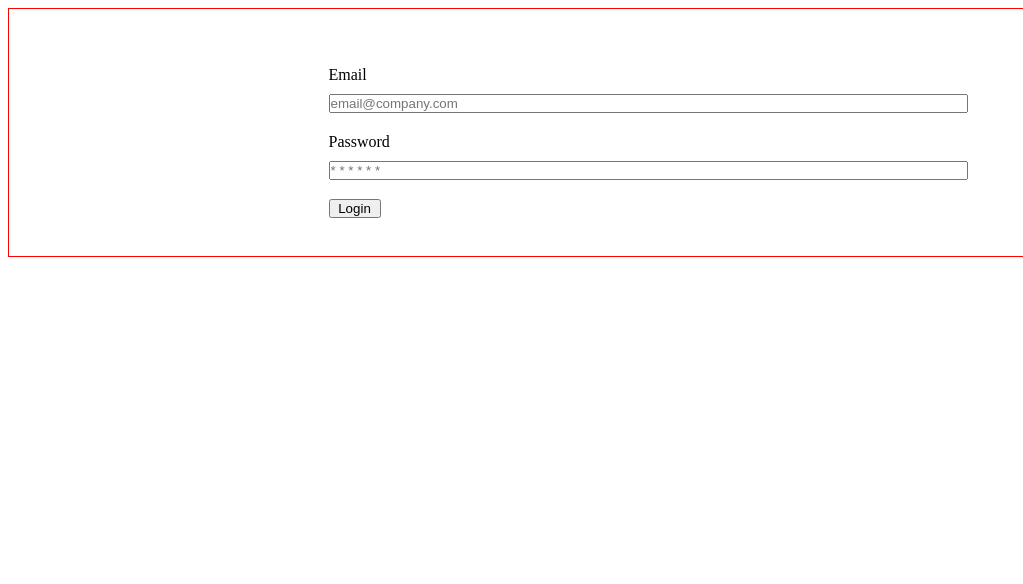
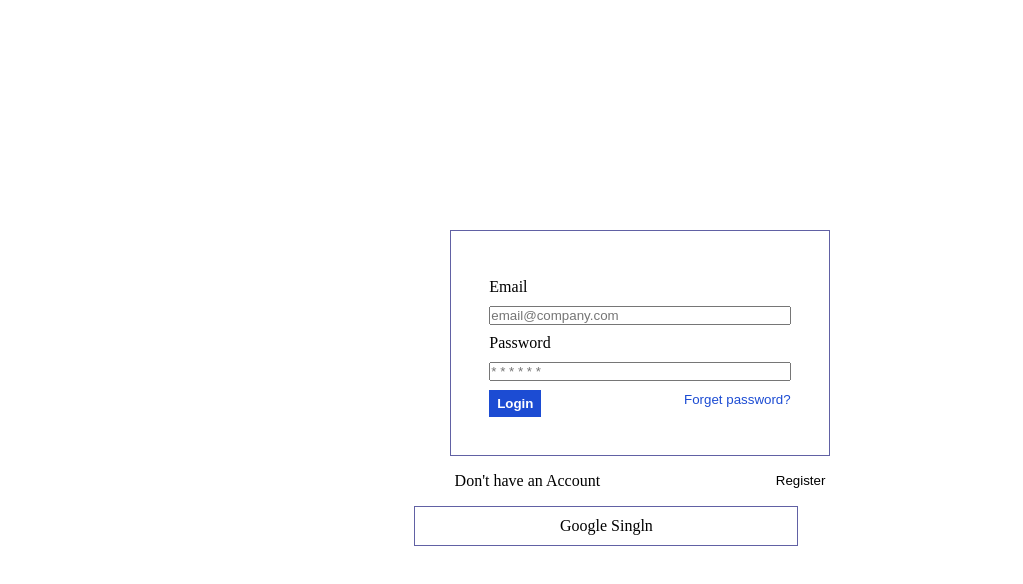
Before and after one commit to No-Country/c8-86-t-react-firebase, a React (Vite) app in the folder healthyApp/: page / in a window 1280 px wide. Both pictures are taken after a click on the button "Go to Cart". Shown: the top 584 px of the page, without its empty margins (0-1023 px from the left). Built offline with nearby package versions, Linux system fonts and the light colour scheme; no server answers.

Commit message:
Creando extructura login/signup

```diff
--- a/healthyApp/src/App.jsx
+++ b/healthyApp/src/App.jsx
@@ -1,5 +1,4 @@
 
-import { useState } from 'react'
 import { Route, Routes } from 'react-router-dom'
 import Home from './components/Home/Home'
 import Login from './components/Login/Login'
@@ -9,22 +8,17 @@ import Profile from './components/Profile/Profile'
 import SignUp from './components/SignUp/SignUp'
 import ProductDetail from './components/Products/ProductDetail'
 import RecipeDetail from './components/Recipes/RecipeDetail'
-import { AuthProvider } from "./context/AuthContext";
-
-
 
 function App() {
 
   return (
     <div className="App">
-      <AuthProvider>
         <Routes >
+          <Route path='/' element={<Home />} />
           <Route path='/login' element={<Login />} />
           <Route path='/signup' element={<SignUp />} />
-          <Route path='/' element={<Home />} />
           <Route path='/product/:id' element={<ProductDetail />} />
-          <Route path='/recipe/:id' element={<RecipeDetail />} />
-
+          <Route path='/recipe/:id' element={<RecipeDetail />} />ç
 
           <Route element={<ProtectedRoutes />}>
             <Route path='/cart' element={<Cart />} />
@@ -32,7 +26,6 @@ function App() {
           </Route>
 
         </Routes>
-      </AuthProvider>
     </div>
   )
 }
--- a/healthyApp/src/components/Login/Login.css
+++ b/healthyApp/src/components/Login/Login.css
@@ -1,24 +1,91 @@
-.Login{
-    border: 1px solid red;
-    width: 100vw;
-    display:flex;
+.Login, .register{
+    /*border: 1px solid red;*/
+    height: 90vh;
+    display: flex;
     justify-content: center;
     align-items: center;
+    flex-direction: column;
 }
 
-.Login__form{
-    /* border: 1px solid blue; */
-    width: 50%;
-    margin: 3% 0 3% 0;
+.Login__form, .register__form{
+    border: 1px solid rgb(97, 97, 164);
+    width: 30%;
+    /* margin: 3% 0 3% 0;*/
+    padding: 3%;
 }
 
-.Login__form__simple__input{
+.Login__form__simple__input, .register__form__simple__input{
     display: flex;
     flex-direction: column;
     gap: 10px;
     margin: 3% 0 3% 0;
 }
 
+.Login__form__simple__div__btn {
+    display: flex;
+    justify-content: space-between;
+}
+
+.register__form__simple__btn {
+    border: none;
+    background:#1C4CD3;
+    padding: 2%;
+    color: white;
+}
+
+.Login__form__simple__div__btn #btnPassword {
+    text-decoration: none;
+    color: #1C4CD3;
+    border: none;
+    background: none;
+}
+
 .Login__form__simple__btn{
     width: 52px;
+    border: none;
+    background: #1C4CD3;
+    color: white;
+    font-weight: 700;
+    padding: 2% 0;
 }
+
+.container_register {
+    display: flex;
+    justify-content: space-around;
+    align-items: center;
+    margin-left: -90%;
+    width: 280%;
+}
+
+.container_register button {
+    background: none;
+    border: none;
+}
+
+.singln {
+    border:  rgb(97, 97, 164) solid 1px;
+    width: 30%;
+    height: 5%;
+    display: flex;
+    align-items: center;
+    position: absolute;
+    margin-left: -10%;
+}
+
+.singln a {
+    margin: auto;
+    color: black;
+    text-decoration: none;
+}
+
+.containerLogin {
+    width:30%;
+    display: flex;
+    justify-content: space-around;
+    align-items: center;
+}
+
+.containerLogin button {
+    background: none;
+    border: none;
+}
--- a/healthyApp/src/components/Login/Login.jsx
+++ b/healthyApp/src/components/Login/Login.jsx
@@ -25,11 +25,21 @@ const Login = () => {
                         <label htmlFor="password" className=''>Password</label>
                         <input type="password" className='' placeholder='* * * * * *'/>
                     </div>
+                    <div className='Login__form__simple__div__btn'>
                     <button onClick={loginSubmit} className='Login__form__simple__btn'>
                         Login
                     </button>
+                    <span><button id='btnPassword'>Forget password? </button></span>
+                    </div>
                 </div>
             </form>
+            <div>
+            <div className='container_register'>
+                <p>Don't have an Account</p>
+                <button onClick={() => navigate('/signup')}>Register</button>
+            </div>
+
+            <div className='singln'><a href="#"> Google Singln</a></div> </div>
         </div>
     )
 }
--- a/healthyApp/src/components/SignUp/SignUp.jsx
+++ b/healthyApp/src/components/SignUp/SignUp.jsx
@@ -1,9 +1,31 @@
 import React from 'react'
+import { useNavigate } from 'react-router-dom'
 
 const SignUp = () => {
+    const navigate = useNavigate()
+
     return (
-        <div>
-            SignUp
+        <div className='register'>
+            <form className='register__form'>
+                <div className='Login__form__simple'>
+                    <div className='register__form__simple__input'>
+                        <label htmlFor="email" className=''>Email</label>
+                        <input type="text" className='' placeholder='email@company.com'/>
+                    </div>
+                    <div className='Login__form__simple__input'>
+                        <label htmlFor="password" className=''>Password</label>
+                        <input type="password" className='' placeholder='* * * * * *'/>
+                    </div>
+                    <button className='register__form__simple__btn'>
+                        Register
+                    </button>
+                </div>
+            </form>
+
+            <div className='containerLogin'>
+                <p>Already have an Account?</p>
+                <button onClick={() => navigate('/login')}>Login</button>
+            </div>
         </div>
     )
 }
--- a/healthyApp/src/context/AuthContext.jsx
+++ /dev/null
@@ -1,52 +0,0 @@
-import { createContext, useContext, useEffect, useState } from "react";
-import {
-    createUserWithEmailAndPassword,
-    signInWithEmailAndPassword,
-    onAuthStateChanged,
-    signOut,
-    GoogleAuthProvider,
-    signInWithPopup,
-    sendPasswordResetEmail
-} from "firebase/auth";
-import { auth } from "../firebase";
-export const authContext = createContext();
-
-export const useAuth = () => {
-    const context = useContext(authContext);
-    if (!context) throw new Error("There is no auth provider");
-    return context;
-};
-
-export function AuthProvider({ children }) {
-    const [user, setUser] = useState(null);
-    const [loading, setLoading] = useState(true)
-
-    const signUp = (email, password) =>
-        createUserWithEmailAndPassword(auth, email, password);
-
-    const login = (email, password) =>
-        signInWithEmailAndPassword(auth, email, password);
-
-    const logOut = () => signOut(auth);
-
-    const loginWithGoogle = () => {
-        const googleProvider = new GoogleAuthProvider()
-        return signInWithPopup(auth, googleProvider)
-    }
-
-    const resetPassword = async (email) =>
-        sendPasswordResetEmail(auth, email)
-
-    useEffect(() => {
-        const unsubscribe=onAuthStateChanged(auth, (currentUser) => {
-            setUser(currentUser);
-            setLoading(false)
-        });
-        return () => unsubscribe();
-    }, []);
-    return (
-        <authContext.Provider value={{ signUp, login, user, logOut, loading, loginWithGoogle, resetPassword }}>
-            {children}
-        </authContext.Provider>
-    );
-}
--- a/healthyApp/src/firebase.js
+++ /dev/null
@@ -1,23 +0,0 @@
-// Import the functions you need from the SDKs you need
-import { initializeApp } from "firebase/app";
-import { getAnalytics } from "firebase/analytics";
-import { getAuth } from "firebase/auth";
-// TODO: Add SDKs for Firebase products that you want to use
-// https://firebase.google.com/docs/web/setup#available-libraries
-
-// Your web app's Firebase configuration
-// For Firebase JS SDK v7.20.0 and later, measurementId is optional
-const firebaseConfig = {
-    apiKey: "AIzaSyAyoO9Bsq-2cniU9WDFoi-6iC0a0C2EYeo",
-    authDomain: "pruebaproyectofi.firebaseapp.com",
-    projectId: "pruebaproyectofi",
-    storageBucket: "pruebaproyectofi.appspot.com",
-    messagingSenderId: "290866197966",
-    appId: "1:290866197966:web:a19d13b0cd975159e1a79f",
-    measurementId: "G-FLNPYB1C0N",
-};
-
-// Initialize Firebase
-export const app = initializeApp(firebaseConfig);
-export const analytics = getAnalytics(app);
-export const auth= getAuth(app)
```
